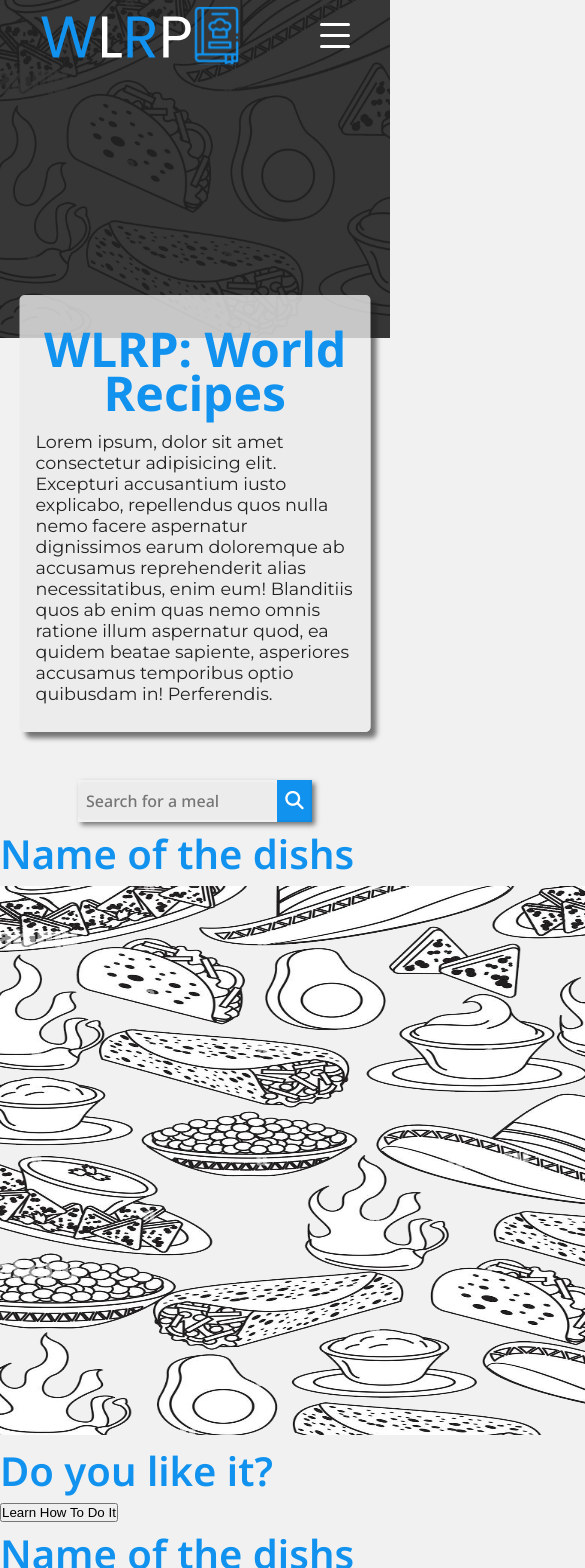
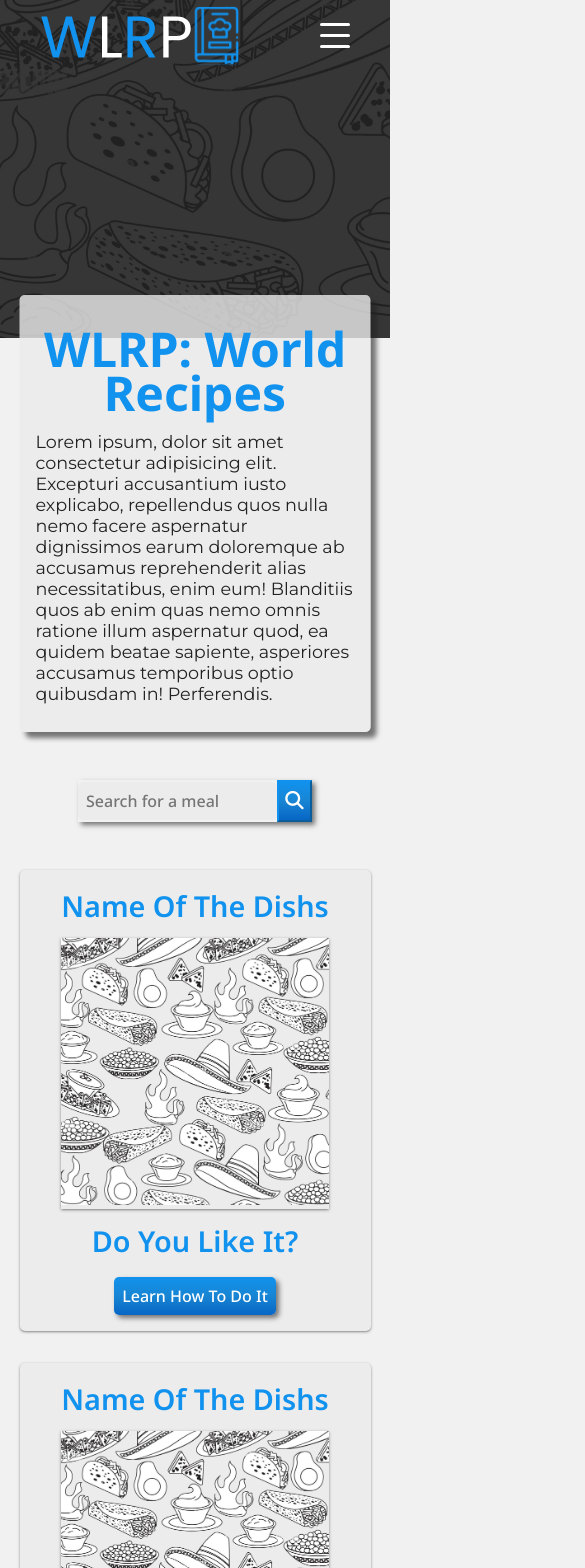
Before and after one commit to JuanWebDeveloper/WLRP, a Next.js app: page / in a window 390 px wide. Shown: the top 1568 px of the page, 585 px wide, since content can reach past the window. Built offline with nearby package versions, Linux system fonts and the light colour scheme.

Commit message:
[STYLES] Styles of the card component

```diff
--- a/views/scss/_globals.scss
+++ b/views/scss/_globals.scss
@@ -27,6 +27,146 @@ P {
   margin-bottom: $mrg-half;
 }
 
-main {
-  padding-top: 70px;
+// Custom classes style
+.cards {
+  align-items: center;
+  display: flex;
+  flex-wrap: wrap;
+  justify-content: space-evenly;
+  margin-top: $mrg-triple;
+  width: 100%;
+
+  &.fourParts {
+    .card {
+      width: 20%;
+
+      .content {
+        h3 {
+          font-size: toRem(1.7);
+        }
+
+        .dish-image {
+          margin: $mrg-base auto;
+          width: 90%;
+        }
+      }
+
+      @media (max-width: 1024px) {
+        .content {
+          h3 {
+            font-size: toRem(1.25);
+            line-height: toRem(1.5);
+          }
+
+          .card-footer {
+            button {
+              font-size: toRem(1);
+            }
+          }
+        }
+      }
+
+      @media (max-width: 990px) {
+        width: 70%;
+
+        .content {
+          h3 {
+            font-size: toRem(2.3);
+            line-height: toRem(2);
+          }
+
+          .dish-image {
+            width: 60%;
+          }
+        }
+      }
+
+      @media (max-width: 768px) {
+        .content {
+          h3 {
+            font-size: toRem(2);
+          }
+
+          .dish-image {
+            width: 50%;
+          }
+        }
+      }
+
+      @media (max-width: 550px) {
+        width: 90%;
+
+        .content {
+          .dish-image {
+            width: 60%;
+          }
+        }
+      }
+
+      @media (max-width: 450px) {
+        .content {
+          h3 {
+            font-size: toRem(1.8);
+          }
+
+          .dish-image {
+            width: 80%;
+          }
+        }
+      }
+    }
+  }
+
+  &.threeParts {
+    .card {
+      width: 30%;
+
+      .content {
+        .dish-image {
+          width: 70%;
+        }
+      }
+
+      @media (max-width: 1368px) {
+        .content {
+          h3 {
+            font-size: toRem(2.3);
+          }
+        }
+      }
+
+      @media (max-width: 1200px) {
+        .content {
+          h3 {
+            font-size: toRem(1.9);
+          }
+        }
+      }
+    }
+  }
+
+  &.twoParts {
+    .card {
+      width: 40%;
+
+      .content {
+        .dish-image {
+          width: 50%;
+        }
+      }
+    }
+  }
 }
+
+.button-color {
+  background: $blue;
+  background: -webkit-linear-gradient(to top, $blue-1, $blue-2, $blue);
+  background: linear-gradient(to top, $blue-1, $blue-2, $blue);
+  cursor: pointer;
+  transition: $transition-bezier;
+
+  &:hover {
+    background: -webkit-linear-gradient(to right, $blue-1, $blue-2, $blue);
+    background: linear-gradient(to right, $blue-1, $blue-2, $blue);
+  }
+}
--- a/views/scss/pages/home/_home.scss
+++ b/views/scss/pages/home/_home.scss
@@ -6,38 +6,6 @@
   .content {
     position: relative;
     width: 100%;
-
-    .reset {
-      display: flex;
-      flex-wrap: wrap;
-      justify-content: space-evenly;
-      margin-top: $mrg-triple;
-      width: 100%;
-
-      div {
-        background-color: $secondary;
-        box-shadow: $shadow-primary;
-        height: 250px;
-        margin-bottom: $mrg-double;
-        transition: $transition-bezier;
-      }
-
-      &.fourParts {
-        div {
-          width: 20%;
-        }
-      }
-      &.threeParts {
-        div {
-          width: 30%;
-        }
-      }
-      &.twoParts {
-        div {
-          width: 40%;
-        }
-      }
-    }
   }
 
   &::after {
--- a/views/scss/pages/home/_view-options.scss
+++ b/views/scss/pages/home/_view-options.scss
@@ -82,16 +82,6 @@
       }
 
       @media (max-width: 990px) {
-        justify-content: space-evenly;
-        margin-bottom: $mrg-onehalf;
-        width: 70%;
-
-        .grid-item {
-          width: 20%;
-        }
-      }
-
-      @media (max-width: 768px) {
         display: none;
       }
     }
@@ -121,9 +111,7 @@
       }
 
       button {
-        background-color: $blue;
-        border-color: rgba($blue, 0.1);
-        cursor: pointer;
+        border-color: $blue;
         font-size: toRem(1.15);
         position: relative;
         padding: $pad-quarter 0;
@@ -132,10 +120,6 @@
 
         i {
           color: $white;
-        }
-
-        &:hover {
-          background-color: rgba($blue, 0.8);
         }
       }
 
--- /dev/null
+++ b/views/scss/shared/_card.scss
@@ -0,0 +1,54 @@
+.card {
+  background-color: $tertiary;
+  box-shadow: $shadow-primary;
+  border-radius: 5px;
+  margin-bottom: $mrg-double;
+  position: relative;
+  padding: $pad-quarter;
+  transition: $transition-bezier;
+
+  .content {
+    position: relative;
+    width: 100%;
+
+    h3 {
+      text-align: center;
+      text-transform: capitalize;
+      transition: $transition-bezier;
+    }
+
+    .dish-image {
+      box-shadow: $shadow-primary;
+      margin: $mrg-onehalf auto;
+      position: relative;
+      transition: $transition-bezier;
+
+      img {
+        height: 100%;
+        width: 100%;
+      }
+    }
+
+    .card-footer {
+      text-align: center;
+
+      button {
+        box-shadow: $shadow-tertiary;
+        border: none;
+        border-radius: 5px;
+        color: $white;
+        font-family: $family-title;
+        font-weight: 500;
+        font-size: toRem(1.25);
+        margin: $mrg-quarter 0;
+        padding: $pad-quarter;
+        transition: $transition-bezier;
+
+        &:hover {
+          scale: 1.04;
+          box-shadow: $shadow-secondary;
+        }
+      }
+    }
+  }
+}
--- a/views/scss/styles.scss
+++ b/views/scss/styles.scss
@@ -11,6 +11,7 @@
 
 // Import shared component styles
 @import './shared/navbar';
+@import './shared/card';
 
 // Import home page component styles
 @import './pages/home/home';
--- a/views/scss/variables/_fonts.scss
+++ b/views/scss/variables/_fonts.scss
@@ -24,7 +24,7 @@ $family-text: 'Montserrat', 'Noto Sans', sans-serif;
   font-family: $family-title;
   font-size: toRem(2.5);
   font-weight: 600;
-  line-height: toRem(2.5);
+  line-height: toRem(2.25);
   margin: $mrg-half 0;
 
   span {
```
